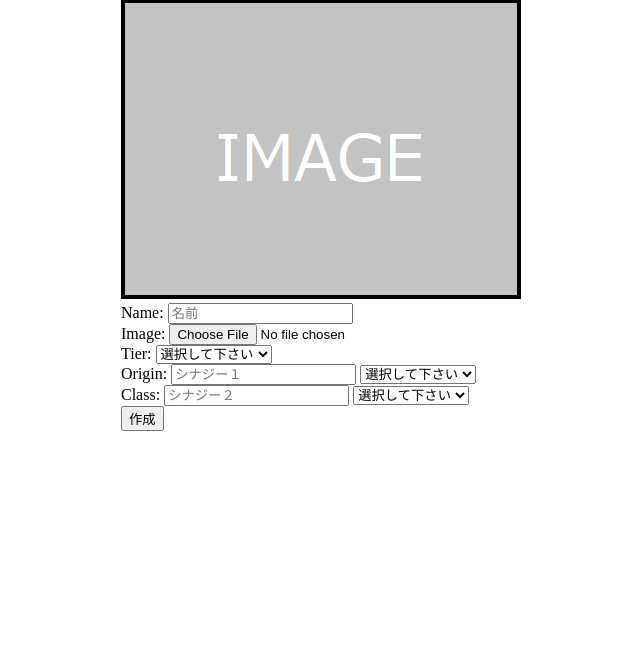
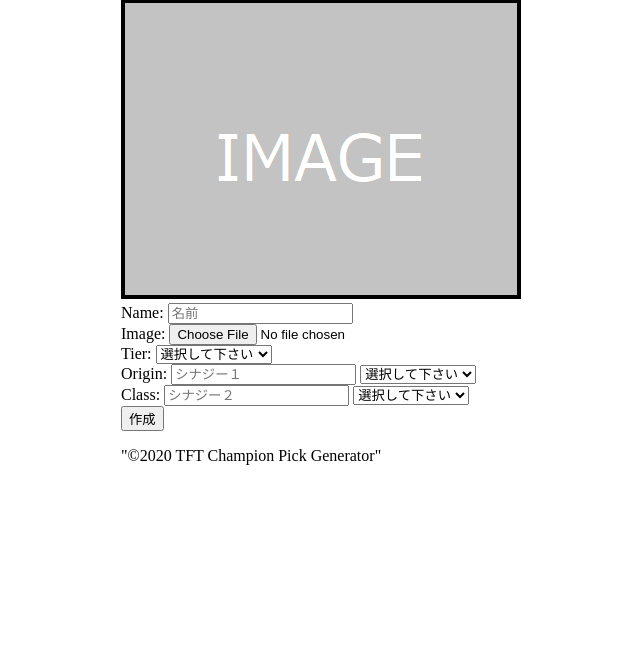
Before and after one commit to ararabo/tftchampionpickgenerator, a Flask app: page / in a window 1280 px wide. Shown: the part 115-779 px from the top of the page, without its empty margins (294-934 px from the left). Run offline with Flask 2, Linux system fonts and the light colour scheme.

Commit message:
copy right added

```diff
--- a/templates/index.html
+++ b/templates/index.html
@@ -125,6 +125,13 @@
 				<input type="submit" value="作成">
 			</div>
 		</form>
+		<div>
+			<footer>
+				<p class="copyright">
+					"©2020 TFT Champion Pick Generator"
+				</p>
+			</footer>
+		</div>
 	</div>
 </body>
 </html>
```
